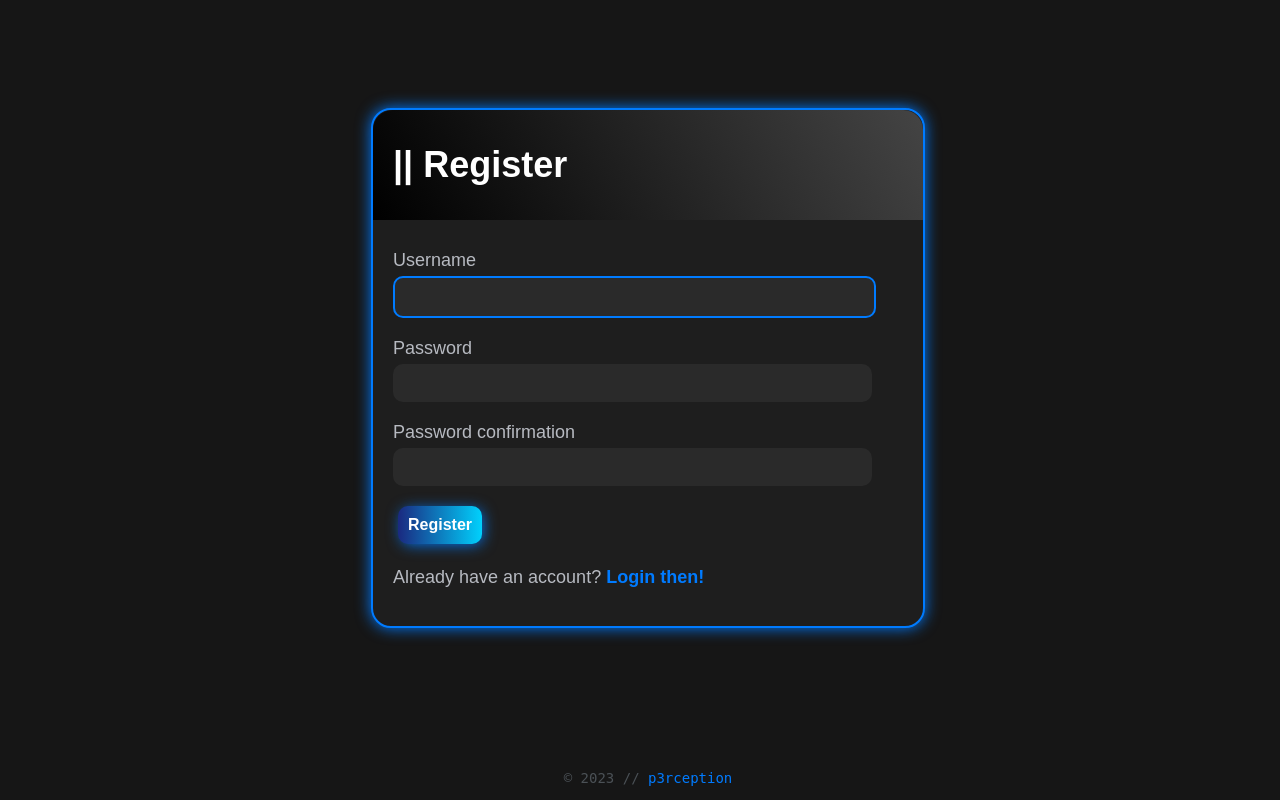
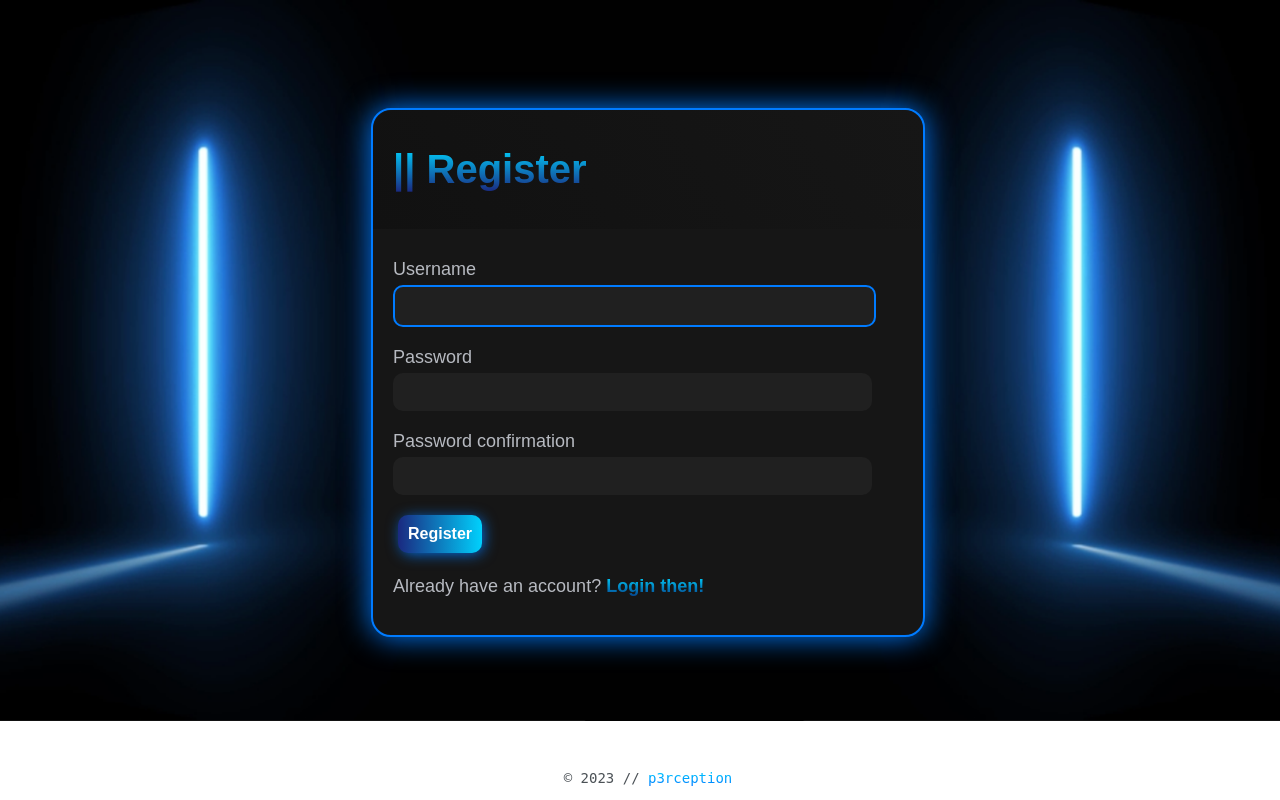
Before and after one commit to p3rception/NeoNote, a Django app: page /register/ in a window 1280 px wide. Run offline with Django 5.2, Linux system fonts and the light colour scheme; some web fonts are replaced.

Commit message:
Improved colors, added background image

```diff
--- a/base/static/main.css
+++ b/base/static/main.css
@@ -1,20 +1,29 @@
 :root {
-   --bg: #161616;
-   --bgSoft: #1E1E1E;
+   --bg: #111111;
+   --bgSoft: #161616;
    --text: white;
    --textSoft: #b7bac1;
    --textFooter: #777777;
-   --input: #2a2a2a;
+   --input: #202020;
 }
 
 body {
-   background-color: var(--bg);
+   /* background-color: #111111; */
+   background-image: url(./images/bg-neon.png);
+   background-size: cover;
+   background-repeat: no-repeat;
    font-family: 'Afacad', sans-serif;
    padding-top: 100px;
    font-size: 18px;
    width: 100%;
 }
 
+h1 {
+   font-size: 40px;
+   background: -webkit-linear-gradient(#00d4ff, #1A2980);
+   -webkit-background-clip: text;
+   -webkit-text-fill-color: transparent;
+}
 
 h3 {
    color: var(--textSoft);
@@ -36,7 +45,7 @@ p {
    margin: auto;
    background-color: var(--bgSoft);
    border-radius: 20px;
-   box-shadow: 0px 0px 15px 0px #007bff;
+   box-shadow: 0px 0px 30px 0px #007bff;
 }
 
 footer {
@@ -50,6 +59,9 @@ footer {
    a {
       text-decoration: none;
       font-weight: normal;
+      background: -webkit-linear-gradient(#00d4ff, #007bff);
+      -webkit-background-clip: text;
+      -webkit-text-fill-color: transparent;
    }
 }
 
@@ -66,12 +78,15 @@ input {
    padding-left: 20px;
    border-radius: 20px 20px 0 0;
    /* background: linear-gradient(270deg, #00d4ff 0%, #1174ee 35%, #090979 100%);  */
-   background: linear-gradient(60deg, #000000, #444444);
+   background: linear-gradient(60deg, #111111, #161616);
 }
 
 .header-bar a {
    color: white;
    font-size: 20px;
+   background: -webkit-linear-gradient(#00d4ff, #1A2980);
+   -webkit-background-clip: text;
+   -webkit-text-fill-color: transparent;
 }
 
 .task-wrapper {
@@ -125,11 +140,14 @@ input {
 }
 
 #add-link {
-   color: #1174ee;
    text-decoration: none;
    font-size: 36px;
    text-shadow: 0px 0px 15px #007bff;
    cursor: pointer;
+   /* color: #1174ee; */
+   background: -webkit-linear-gradient(#00d4ff, #1A2980);
+   -webkit-background-clip: text;
+   -webkit-text-fill-color: transparent;
 }
 
 #search-add-wrapper {
@@ -198,8 +216,12 @@ label {
    p {
       color: var(--textSoft);
    }
+   a {
+      background: -webkit-linear-gradient(#00d4ff, #044892);
+      -webkit-background-clip: text;
+      -webkit-text-fill-color: transparent;
+   }
 }
-
 
 .strikethrough {
    text-decoration: none; /* Remove the default strikethrough */
```
Also changed, not shown: base/static/images/bg-neon.png (added), db.sqlite3, 1 other file.
